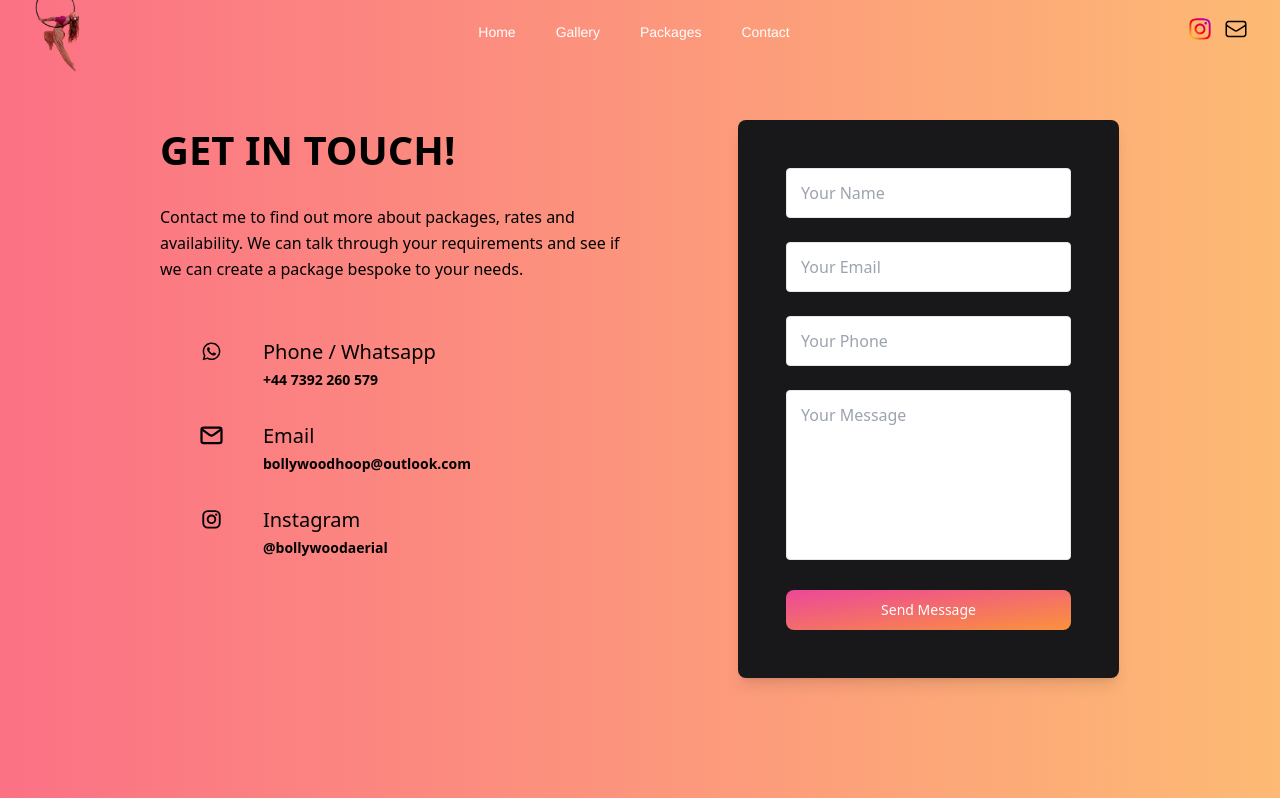
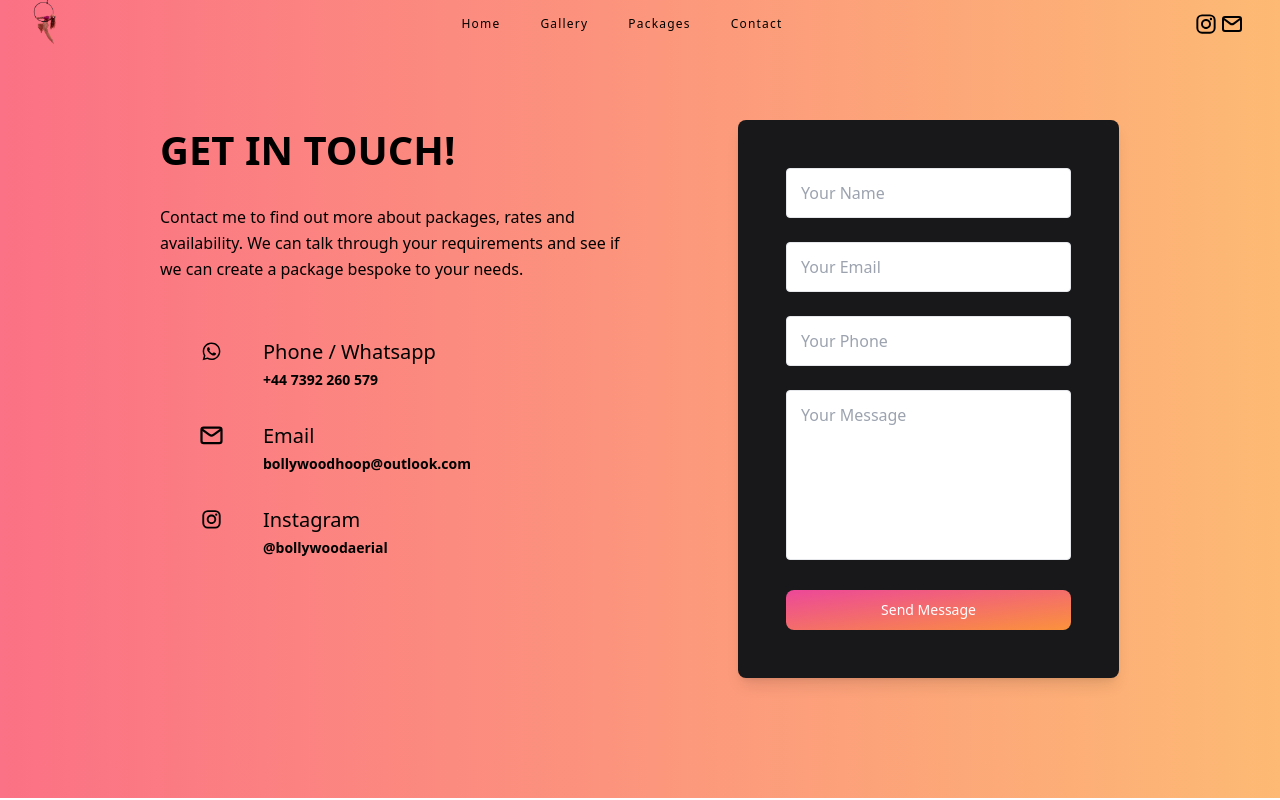
Before and after one commit to TanyaJRB/BollywoodHoop, a Vue app: page /contact in a window 1280 px wide. Built offline with nearby package versions, Linux system fonts and the light colour scheme.

Commit message:
nav bar fix style

```diff
--- a/src/components/NavBar.vue
+++ b/src/components/NavBar.vue
@@ -4,13 +4,22 @@ import { onClickOutside } from "@vueuse/core";
 import MenuButton from "../icons/MenuButton.vue";
 import MenuButtonOpen from "../icons/MenuButton.vue";
 import InstagramLogo from "../icons/InstagramLogo.vue";
-import Email from "../icons/Email.vue";
+import InstagramBlack from "../icons/InstagramBlack.vue";
+import Email2 from "../icons/Email2.vue";
 import { useDisplay } from "../assets/composables/use.display";
 import { text } from "stream/consumers";
 import NavItem from "./NavItem.vue";
 import { useRouter, useRoute, RouteLocationNormalizedLoaded } from "vue-router";
 
 const { openInstagram, emailMe, activePage } = useDisplay();
+
+const navClass = computed<string>(() => {
+  const isHomePageOpen = activePage.value == "Home";
+  const navClass = isHomePageOpen
+    ? "absolute z-20 w-screen"
+    : "absolute z-20 w-screen bg-stone-900";
+  return navClass;
+});
 
 // MOBILE STUFF
 
@@ -27,34 +36,12 @@ const componentWrapperElement = ref<HTMLElement>();
 onClickOutside(componentWrapperElement, () => {
   toggleMobileMenu(false);
 });
-
-const selectedTabClass =
-  "rounded-md bg-gray-900 px-3 py-2 text-sm font-medium text-white";
-
-const navFontStyleLarge = {
-  "font-family": "Impact",
-  color: "red",
-};
-
-const navFontStyleSmall = {
-  "font-family": "Arial",
-  color: "red",
-};
-
-const navClass = computed<string>(() => {
-  const mediumSizeClass = "px-4 py-2 text-base";
-  const isHomePageOpen = activePage.value == "Home";
-  const navClass = isHomePageOpen
-    ? "absolute z-20 w-screen"
-    : "absolute z-20 w-screen bg-zinc-900";
-  return navClass;
-});
 </script>
 
 <template>
   <nav :class="navClass">
     <div class="mx-auto px-2 sm:px-6 lg:px-8">
-      <div class="relative flex h-16 items-center justify-between">
+      <div class="relative flex h-12 items-center justify-between">
         <!-- LOGO -->
         <div class="flex flex-shrink-0 items-center">
           <!-- <img
@@ -63,7 +50,7 @@ const navClass = computed<string>(() => {
             alt="The Bollywood Hoop Artist"
           /> -->
           <img
-            class="hidden h-24 md:block lg:block"
+            class="hidden h-12 md:block lg:block"
             src="../assets/svg/nobackground-amazon-CROPPED.png"
             alt="The Bollywood Hoop Artist"
           />
@@ -73,7 +60,7 @@ const navClass = computed<string>(() => {
           <!-- NAV ITEMS -->
 
           <div class="sm:ml-6 sm:block">
-            <div class="flex justify-center lg:space-x-4">
+            <div class="flex justify-center lg:space-x-6">
               <NavItem
                 :router-link-to="'HomePage'"
                 :nav-title="'Home'"
@@ -99,12 +86,12 @@ const navClass = computed<string>(() => {
           class="absolute inset-y-0 right-0 flex items-center pr-2 sm:static sm:inset-auto sm:ml-6 sm:pr-0"
         >
           <div class="relative ml-3">
-            <div>
+            <div class="grid grid-cols-2">
               <button @click="openInstagram">
-                <InstagramLogo class="h-7 w-7 sm:h-8 sm:w-8"></InstagramLogo>
+                <InstagramBlack class="h-6 w-6 sm:h-7 sm:w-7"></InstagramBlack>
               </button>
               <button @click="emailMe">
-                <Email class="mb-0.5 h-4 sm:mb-1 sm:ml-2 sm:h-6 sm:w-6"></Email>
+                <Email2 class="h-4 sm:h-6 sm:w-6"></Email2>
               </button>
             </div>
           </div>
--- a/src/components/NavItem.vue
+++ b/src/components/NavItem.vue
@@ -1,24 +1,46 @@
 <script setup lang="ts">
+import { computed } from "vue";
 import { useDisplay } from "../assets/composables/use.display";
 const props = defineProps<{ routerLinkTo: string; navTitle: string }>();
+
 const textColor = "white";
 const navFontStyle = {
   color: textColor,
-  fontFamily: "Helvetica, sans-serif",
+  fontFamily: "Didot",
+  fontWeight: 100,
 };
 
 const { activePage } = useDisplay();
 
 function updateActivePage(page: string) {
   activePage.value = page;
+  console.log(activePage.value);
 }
+
+const navTextClass = computed<string>(() => {
+  const old = "sm:text-m rounded-md px-3 py-3 text-sm font-medium ";
+  const baseClass =
+    "text-black hover:bg-black hover:text-white font-sans font-thin text-xs rounded-md p-2 tracking-widest";
+  const homeClass =
+    baseClass + " text-black hover:bg-stone-800 hover:text-white";
+  const otherPagesClass =
+    baseClass + " text-white hover:bg-stone-200 hover:text-black";
+
+  const activePageClass = baseClass + " text-white bg-stone-500";
+  const isHomePageOpen = activePage.value == "Home";
+  const textClass = isHomePageOpen
+    ? homeClass
+    : props.navTitle == activePage.value
+    ? activePageClass
+    : otherPagesClass;
+  return textClass;
+});
 </script>
 
 <template>
   <router-link
     :to="{ name: routerLinkTo }"
-    class="sm:text-m rounded-md px-3 py-2 text-sm font-medium text-black hover:bg-black hover:text-white"
-    :style="navFontStyle"
+    :class="navTextClass"
     @click="updateActivePage(navTitle)"
     >{{ navTitle }}</router-link
   >
```
